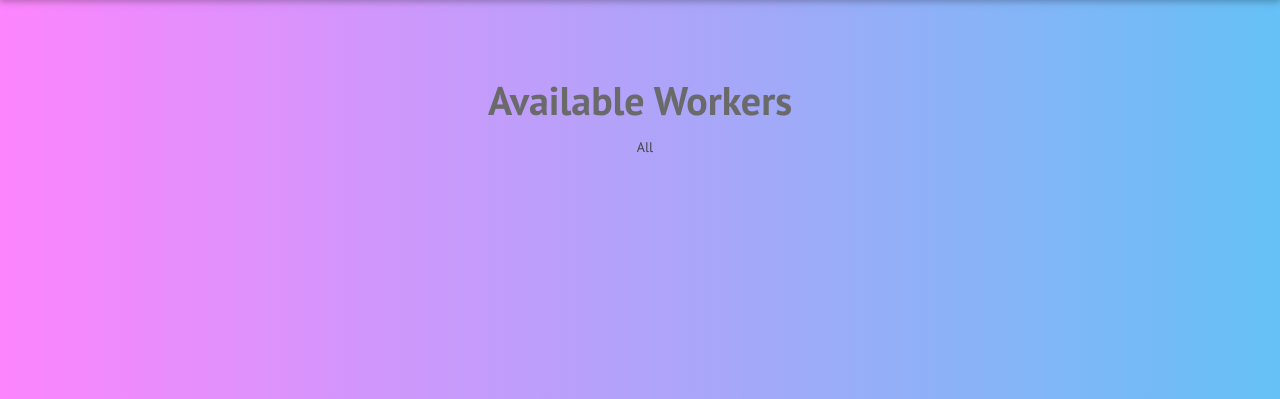
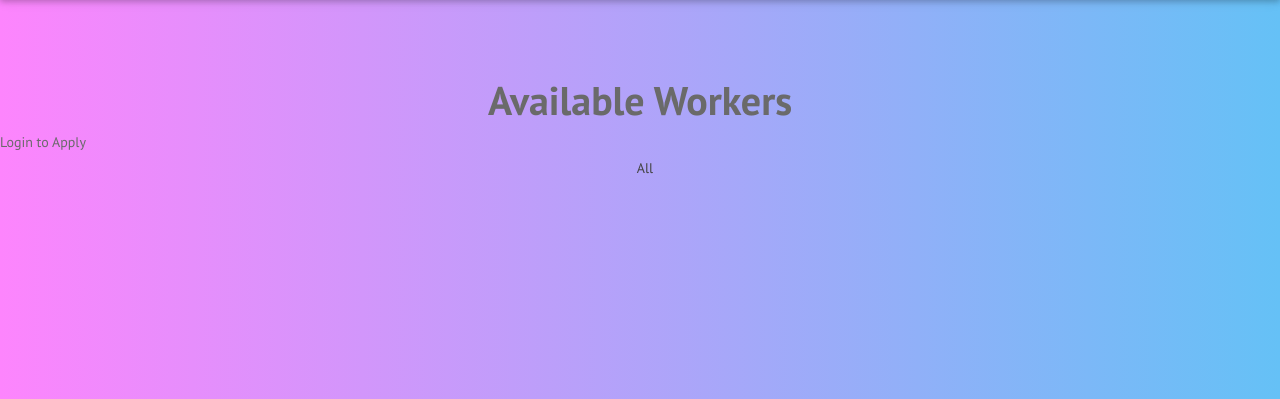
Before and after one commit to blurryface92/locum-app, a Flask app: page /jobs in a window 1280 px wide. Shown: the part 124-523 px from the top of the page. Run offline with Flask 2, Linux system fonts and the light colour scheme; data that the repository does not hold is empty; some libraries are stand-ins or nearby versions.

Commit message:
ver30 somthing

```diff
--- a/templates/jobs.html
+++ b/templates/jobs.html
@@ -4,6 +4,7 @@
 
 <div class="jobs">
     <h1 class="workers">Available Workers</h1>
+    <span>Login to Apply</span>
     <div class="flexbox">
         <a href="/jobs">All</a>
         {% for job in list_of_jobs %}
```
